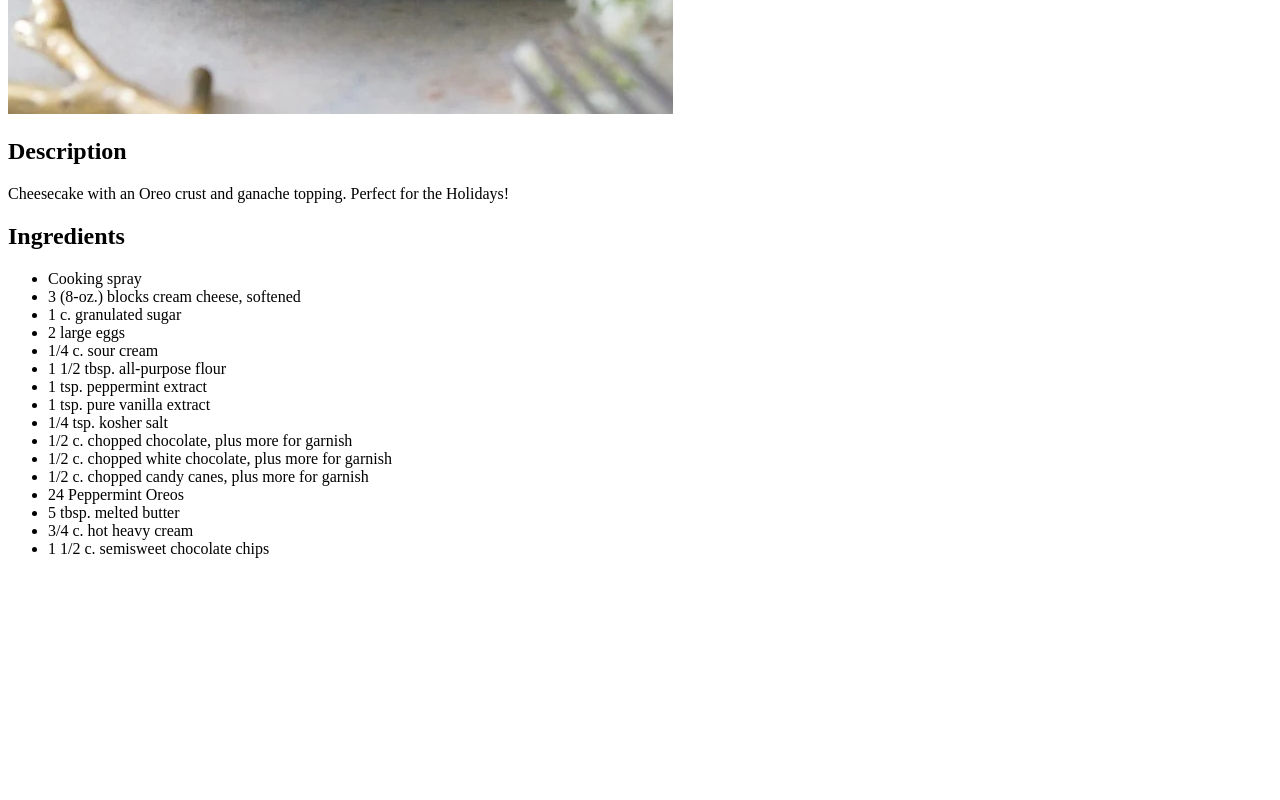
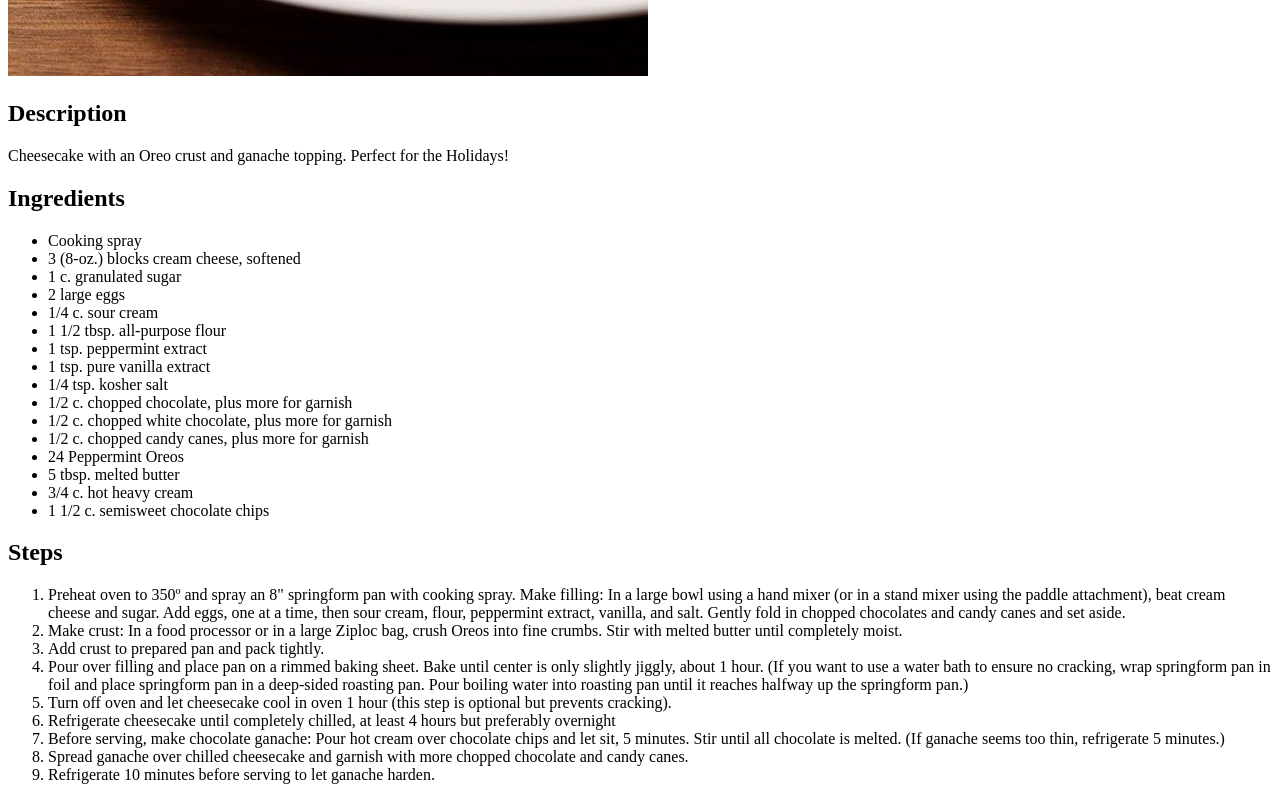
Before and after one commit to xSyl25/odin-recipes, a plain HTML site: page recipes/cheesecake2.html in a window 1280 px wide. Shown: the part 963-1763 px from the top of the page. Before the commit the page ends 1537 px from the top, so only its background shows below. Drawn offline with Linux system fonts and the light colour scheme.

Commit message:
change cheesecake2.html img and add steps

```diff
--- a/recipes/cheesecake2.html
+++ b/recipes/cheesecake2.html
@@ -7,7 +7,7 @@
 </head>
 <body>
     <h1>Recipe</h1>
-    <img src="../images/cheesecake2.webp" alt="Cheesecake slize with 2 raspberries and a blackberry on top">
+    <img src="../images/choco-cheesecake.jpg" alt="Cheesecake covered in chocolate with chopped peppermint candy and white chocolate on top">
     <h2>Description</h2>
     <p>Cheesecake with an Oreo crust and ganache topping. Perfect for the Holidays!</p>
     <h2>Ingredients</h2>
@@ -29,5 +29,17 @@
         <li>3/4 c. hot heavy cream</li>
         <li>1 1/2 c. semisweet chocolate chips</li>
     </ul>
+    <h2>Steps</h2>
+        <ol>
+          <li>Preheat oven to 350º and spray an 8" springform pan with cooking spray. Make filling: In a large bowl using a hand mixer (or in a stand mixer using the paddle attachment), beat cream cheese and sugar. Add eggs, one at a time, then sour cream, flour, peppermint extract, vanilla, and salt. Gently fold in chopped chocolates and candy canes and set aside.</li>
+          <li>Make crust: In a food processor or in a large Ziploc bag, crush Oreos into fine crumbs. Stir with melted butter until completely moist.</li>
+          <li>Add crust to prepared pan and pack tightly.</li>
+          <li>Pour over filling and place pan on a rimmed baking sheet. Bake until center is only slightly jiggly, about 1 hour. (If you want to use a water bath to ensure no cracking, wrap springform pan in foil and place springform pan in a deep-sided roasting pan. Pour boiling water into roasting pan until it reaches halfway up the springform pan.)</li>
+          <li>Turn off oven and let cheesecake cool in oven 1 hour (this step is optional but prevents cracking).</li>
+          <li>Refrigerate cheesecake until completely chilled, at least 4 hours but preferably overnight</li>
+          <li>Before serving, make chocolate ganache: Pour hot cream over chocolate chips and let sit, 5 minutes. Stir until all chocolate is melted. (If ganache seems too thin, refrigerate 5 minutes.)</li>
+          <li>Spread ganache over chilled cheesecake and garnish with more chopped chocolate and candy canes.</li>
+          <li>Refrigerate 10 minutes before serving to let ganache harden.</li>
+        </ol>
 </body>
 </html>
```
Also changed, not shown: recipes/cheesecake3.html (+10 -0 lines), images/cheesecake2.webp (deleted), images/choco-cheesecake.jpg (added).
